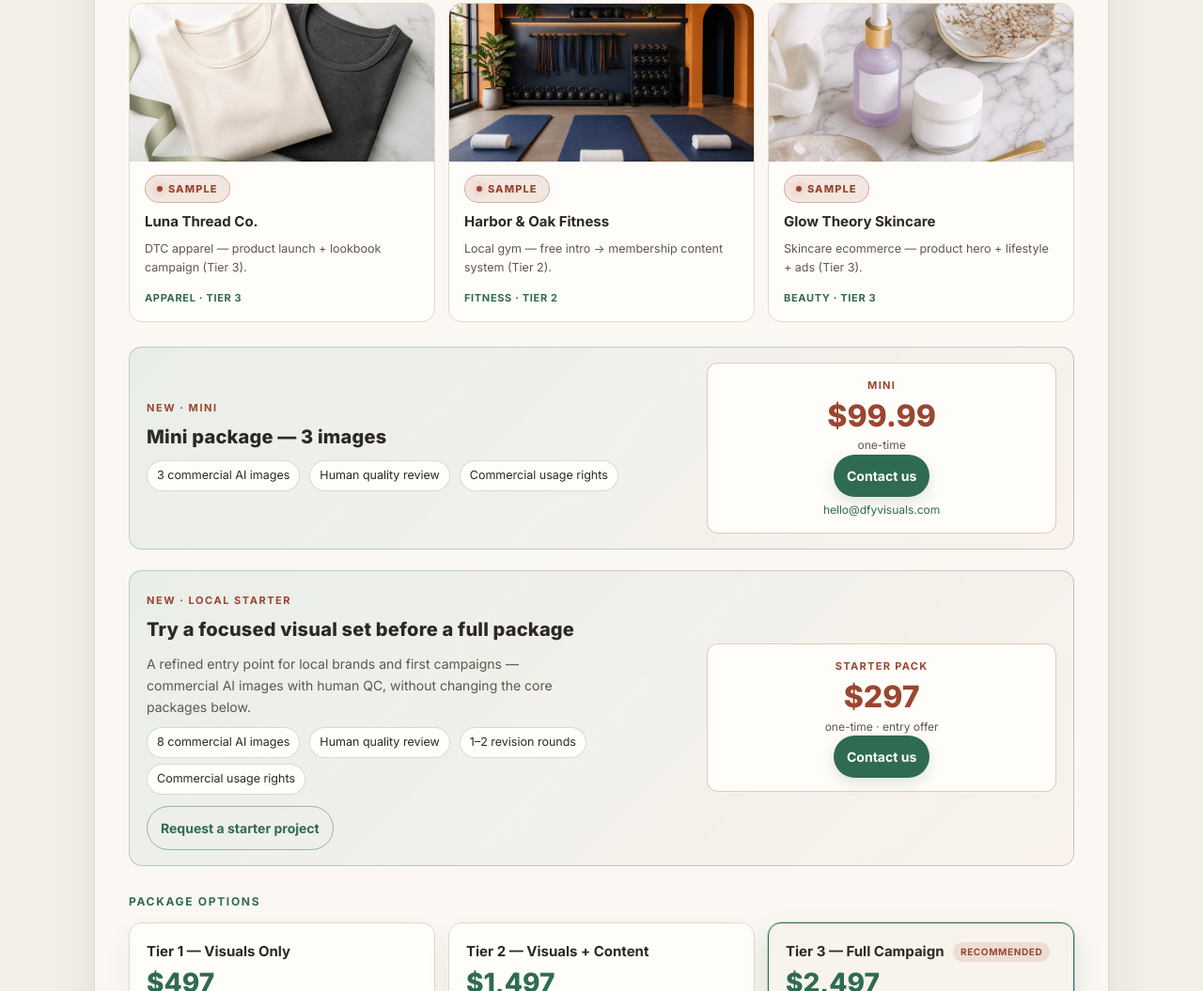
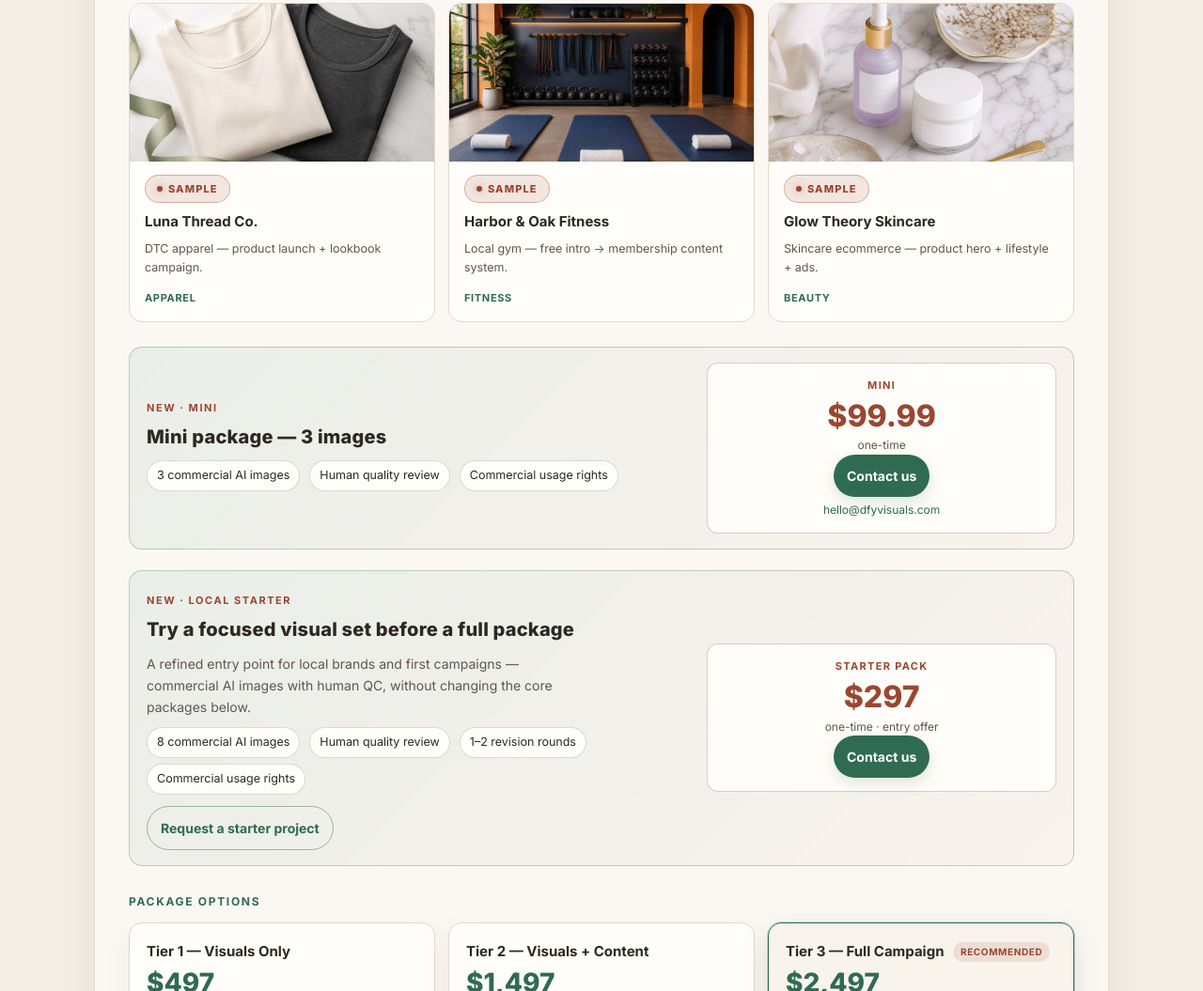
Before and after one commit to johnwikk88/dfyv-site, a plain HTML site: page index.html in a window 1280 px wide. Shown: the part 754-1809 px from the top of the page at 94% size. Drawn offline with nearby package versions, Linux system fonts and the light colour scheme; a script that the page names is missing.

Commit message:
Remove tier labels from sample cards

```diff
--- a/index.html
+++ b/index.html
@@ -80,22 +80,22 @@
             <img class="teaser-shot" src="examples/luna-product-1.jpg" alt="Luna Thread sample product image" />
             <span class="badge-sample">Sample</span>
             <h4>Luna Thread Co.</h4>
-            <p>DTC apparel — product launch + lookbook campaign (Tier 3).</p>
-            <span class="meta-line">Apparel · Tier 3</span>
+            <p>DTC apparel — product launch + lookbook campaign.</p>
+            <span class="meta-line">Apparel</span>
           </a>
           <a class="example-teaser-card" href="example-harbor-oak.html">
             <img class="teaser-shot" src="examples/harbor-studio-1.jpg" alt="Harbor and Oak sample studio image" />
             <span class="badge-sample">Sample</span>
             <h4>Harbor &amp; Oak Fitness</h4>
-            <p>Local gym — free intro → membership content system (Tier 2).</p>
-            <span class="meta-line">Fitness · Tier 2</span>
+            <p>Local gym — free intro → membership content system.</p>
+            <span class="meta-line">Fitness</span>
           </a>
           <a class="example-teaser-card" href="example-glow-theory.html">
             <img class="teaser-shot" src="examples/glow-product-1.jpg" alt="Glow Theory sample product image" />
             <span class="badge-sample">Sample</span>
             <h4>Glow Theory Skincare</h4>
-            <p>Skincare ecommerce — product hero + lifestyle + ads (Tier 3).</p>
-            <span class="meta-line">Beauty · Tier 3</span>
+            <p>Skincare ecommerce — product hero + lifestyle + ads.</p>
+            <span class="meta-line">Beauty</span>
           </a>
         </div>
       </section>
```
Also changed, not shown: gallery.html (+5 -5 lines).
